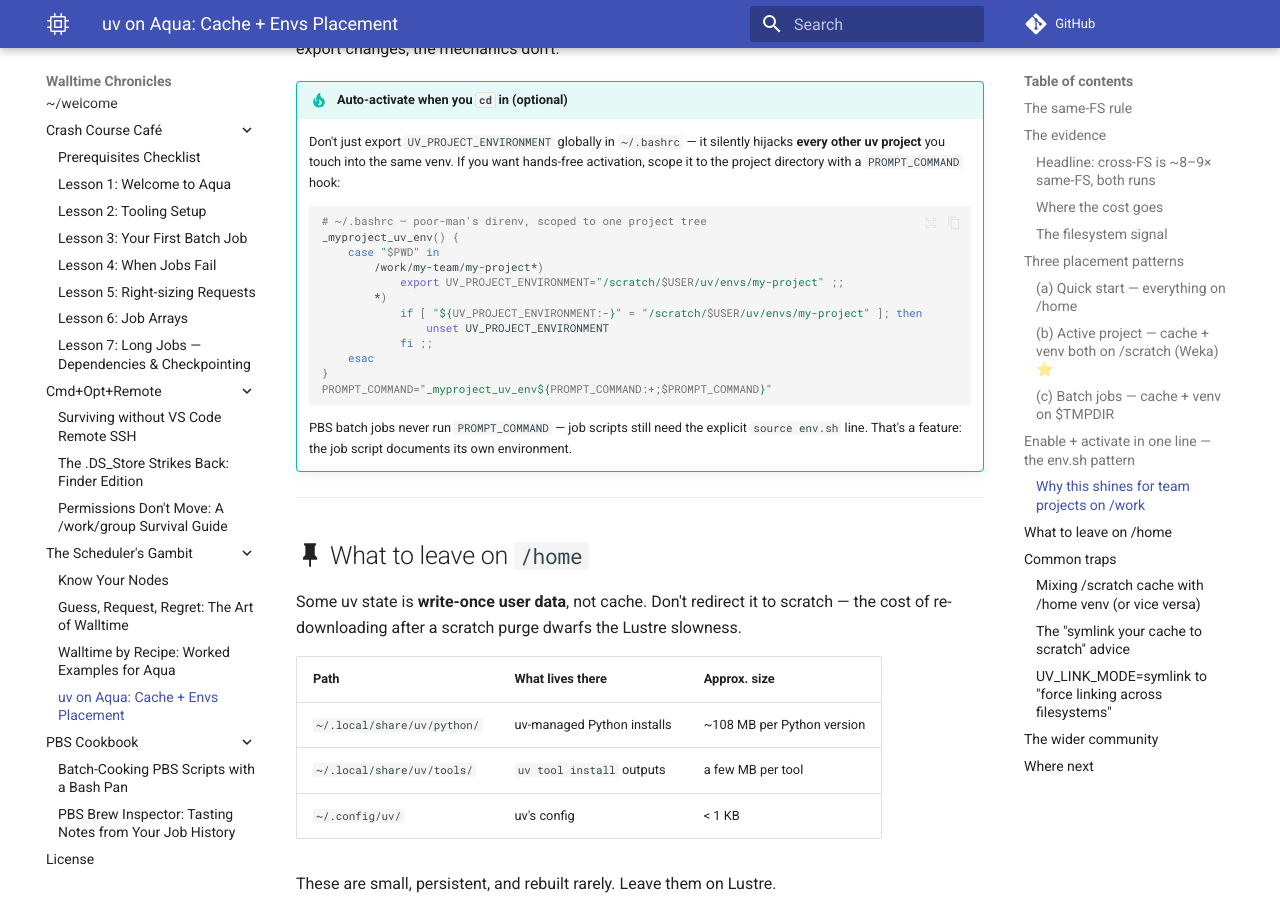
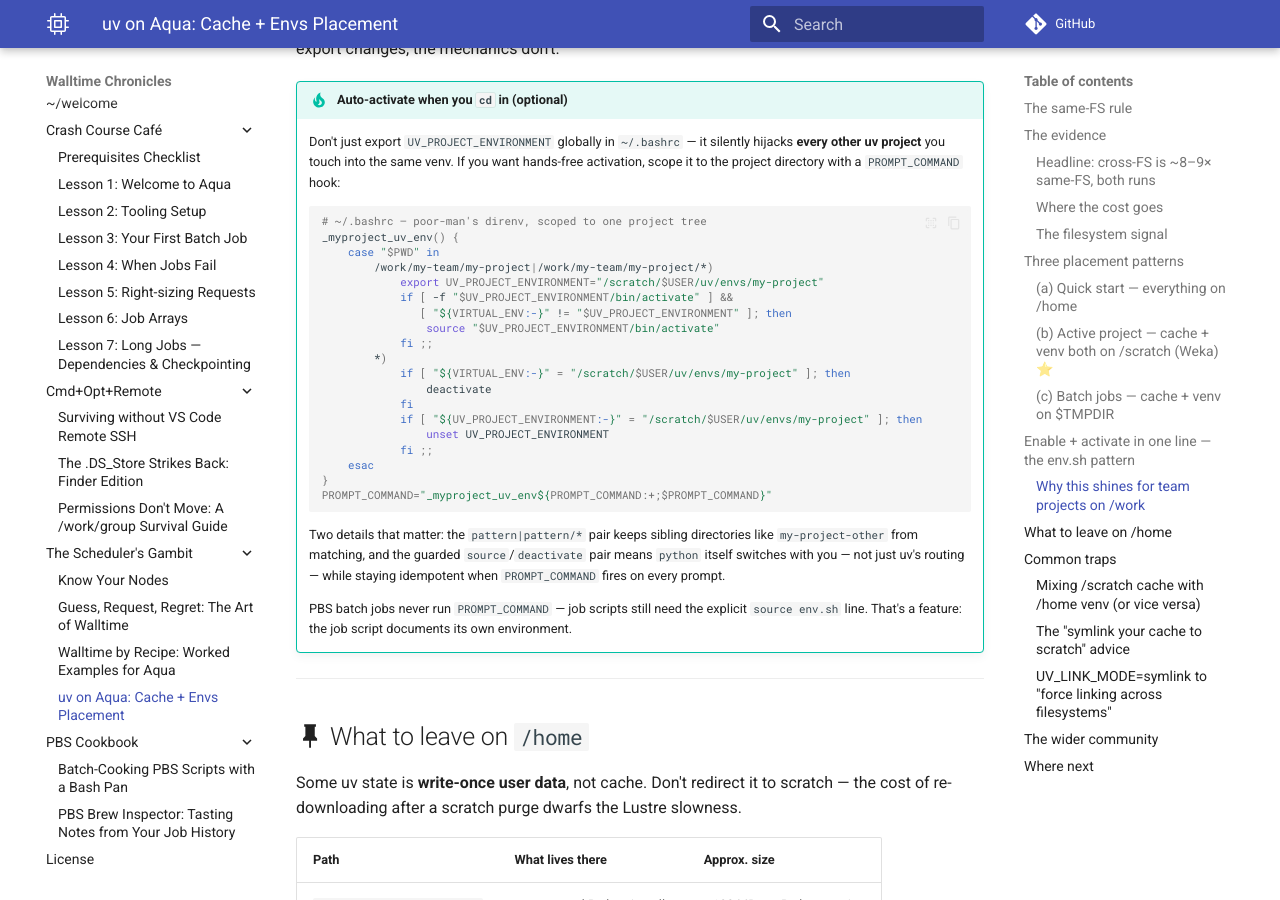
Before and after one commit to ZhipengHe/Walltime-Chronicles, an MkDocs documentation site: the page built from docs/scheduler/uv-on-aqua.md, in a window 1280 px wide and 900 px high, scrolled down 6812 px. Built offline with MkDocs 1.6.1 and Material for MkDocs 9.7.7, drawn with Linux system fonts in a browser that asks for light colours; plug-ins that fetch from the network failed and are left out; comment, search, counter and statistics services are not loaded.

Commit message:
docs(scheduler): harden the auto-activation hook per review
Path boundary (pattern|pattern/*) stops sibling directories from
matching, and the guarded source/deactivate pair makes the hook actually
switch the shell interpreter, not just uv routing. Behavior verified on
Aqua: enter/subdir/re-enter activate, sibling and leave deactivate,
double invocation idempotent.

Co-Authored-By: Claude Fable 5 <noreply@anthropic.com>

````diff
--- a/docs/scheduler/uv-on-aqua.md
+++ b/docs/scheduler/uv-on-aqua.md
@@ -232,9 +232,16 @@ The same file works unchanged for a personal project on `/home` — only the ven
     # ~/.bashrc — poor-man's direnv, scoped to one project tree
     _myproject_uv_env() {
         case "$PWD" in
-            /work/my-team/my-project*)
-                export UV_PROJECT_ENVIRONMENT="/scratch/$USER/uv/envs/my-project" ;;
+            /work/my-team/my-project|/work/my-team/my-project/*)
+                export UV_PROJECT_ENVIRONMENT="/scratch/$USER/uv/envs/my-project"
+                if [ -f "$UV_PROJECT_ENVIRONMENT/bin/activate" ] &&
+                   [ "${VIRTUAL_ENV:-}" != "$UV_PROJECT_ENVIRONMENT" ]; then
+                    source "$UV_PROJECT_ENVIRONMENT/bin/activate"
+                fi ;;
             *)
+                if [ "${VIRTUAL_ENV:-}" = "/scratch/$USER/uv/envs/my-project" ]; then
+                    deactivate
+                fi
                 if [ "${UV_PROJECT_ENVIRONMENT:-}" = "/scratch/$USER/uv/envs/my-project" ]; then
                     unset UV_PROJECT_ENVIRONMENT
                 fi ;;
@@ -242,6 +249,12 @@ The same file works unchanged for a personal project on `/home` — only the ven
     }
     PROMPT_COMMAND="_myproject_uv_env${PROMPT_COMMAND:+;$PROMPT_COMMAND}"
     ```
+
+    Two details that matter: the `pattern|pattern/*` pair keeps sibling
+    directories like `my-project-other` from matching, and the guarded
+    `source`/`deactivate` pair means `python` itself switches with you —
+    not just uv's routing — while staying idempotent when `PROMPT_COMMAND`
+    fires on every prompt.
 
     PBS batch jobs never run `PROMPT_COMMAND` — job scripts still need the explicit `source env.sh` line. That's a feature: the job script documents its own environment.
 
````
